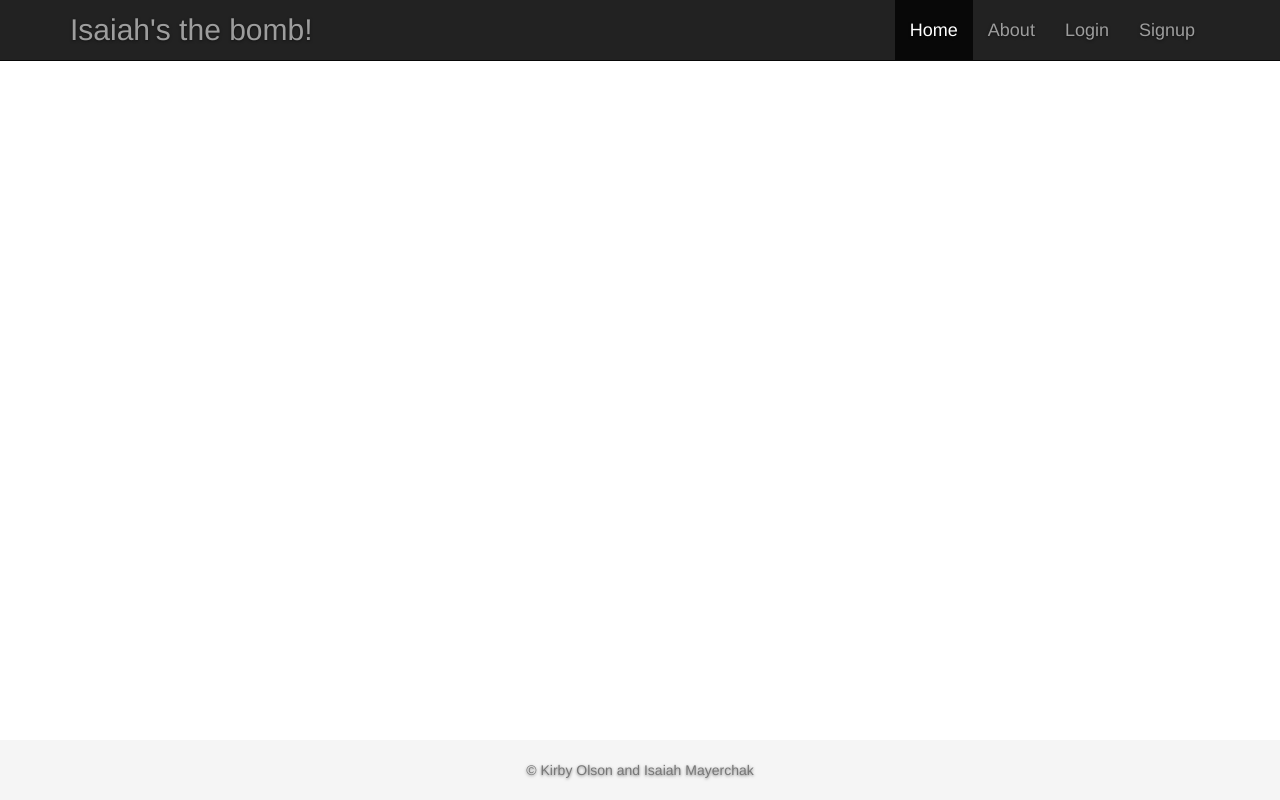
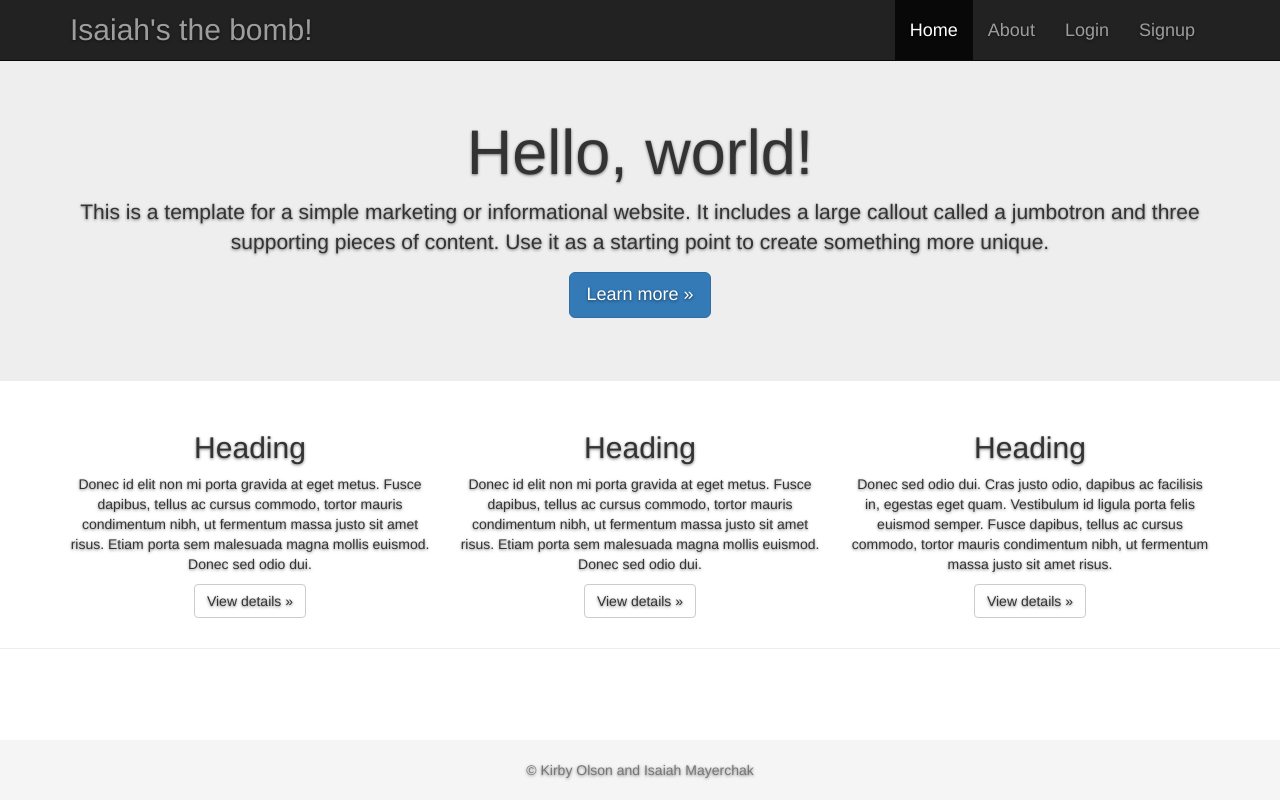
Before and after one commit to flysaiah/Busker-database, a Flask app: page /about in a window 1280 px wide. Run offline with Flask 2, Linux system fonts and the light colour scheme; some libraries are stand-ins or nearby versions.

Commit message:
started about page

```diff
--- a/templates/about.html
+++ b/templates/about.html
@@ -4,8 +4,37 @@
 
 {% block content %}
 
+   <div class="jumbotron">
+      <div class="container">
+        <h1>Hello, world!</h1>
+        <p>This is a template for a simple marketing or informational website. It includes a large callout called a jumbotron and three supporting pieces of content. Use it as a starting point to create something more unique.</p>
+        <p><a class="btn btn-primary btn-lg" href="#" role="button">Learn more &raquo;</a></p>
+      </div>
+    </div>
 
+    <div class="container">
+      <!-- Example row of columns -->
+      <div class="row">
+        <div class="col-md-4">
+          <h2>Heading</h2>
+          <p>Donec id elit non mi porta gravida at eget metus. Fusce dapibus, tellus ac cursus commodo, tortor mauris condimentum nibh, ut fermentum massa justo sit amet risus. Etiam porta sem malesuada magna mollis euismod. Donec sed odio dui. </p>
+          <p><a class="btn btn-default" href="#" role="button">View details &raquo;</a></p>
+        </div>
+        <div class="col-md-4">
+          <h2>Heading</h2>
+          <p>Donec id elit non mi porta gravida at eget metus. Fusce dapibus, tellus ac cursus commodo, tortor mauris condimentum nibh, ut fermentum massa justo sit amet risus. Etiam porta sem malesuada magna mollis euismod. Donec sed odio dui. </p>
+          <p><a class="btn btn-default" href="#" role="button">View details &raquo;</a></p>
+       	</div>
+        <div class="col-md-4">
+          <h2>Heading</h2>
+          <p>Donec sed odio dui. Cras justo odio, dapibus ac facilisis in, egestas eget quam. Vestibulum id ligula porta felis euismod semper. Fusce dapibus, tellus ac cursus commodo, tortor mauris condimentum nibh, ut fermentum massa justo sit amet risus.</p>
+          <p><a class="btn btn-default" href="#" role="button">View details &raquo;</a></p>
+        </div>
+      </div>
 
+    </div>
+
+    <hr>
 
 
 
```
